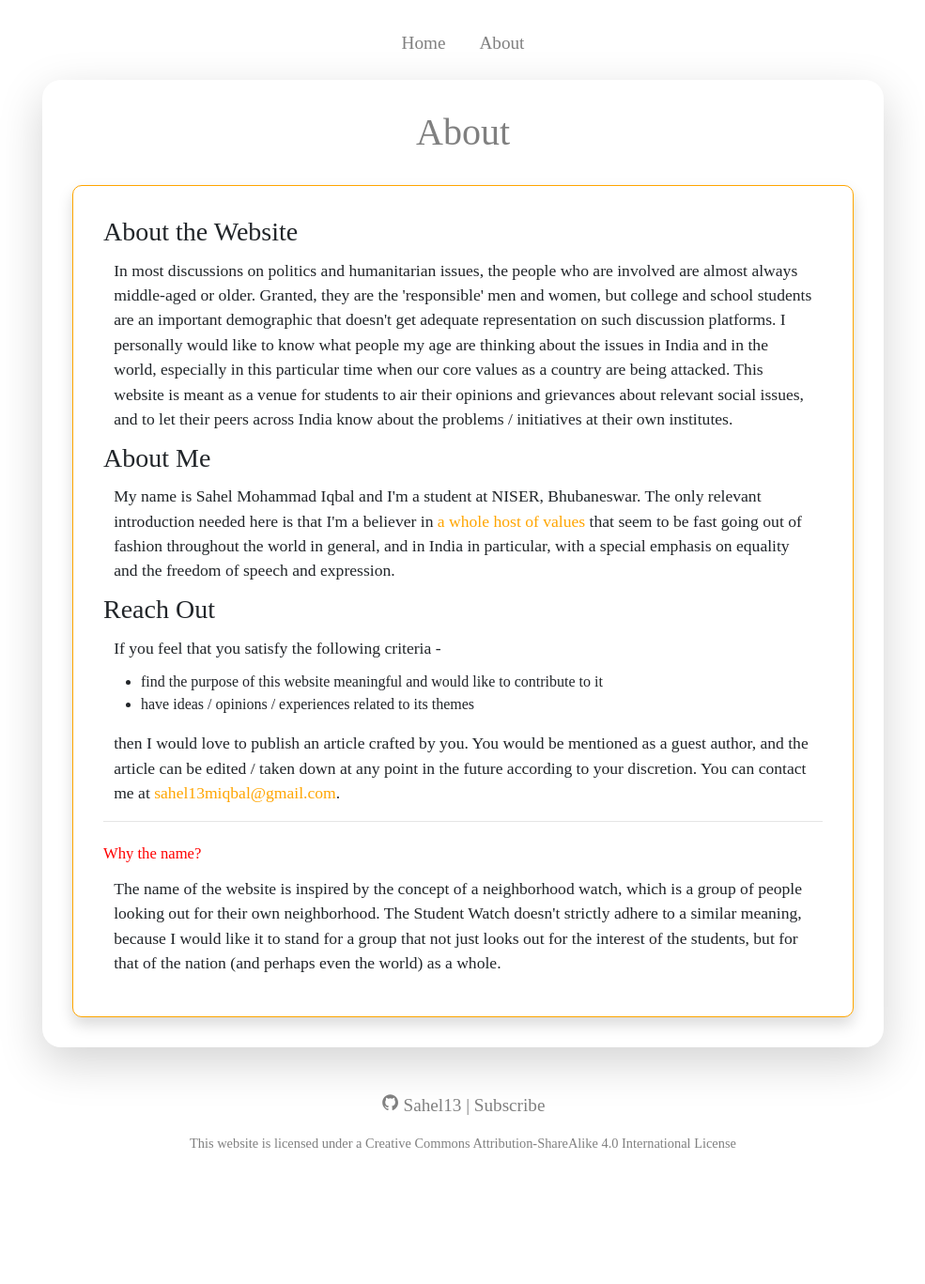
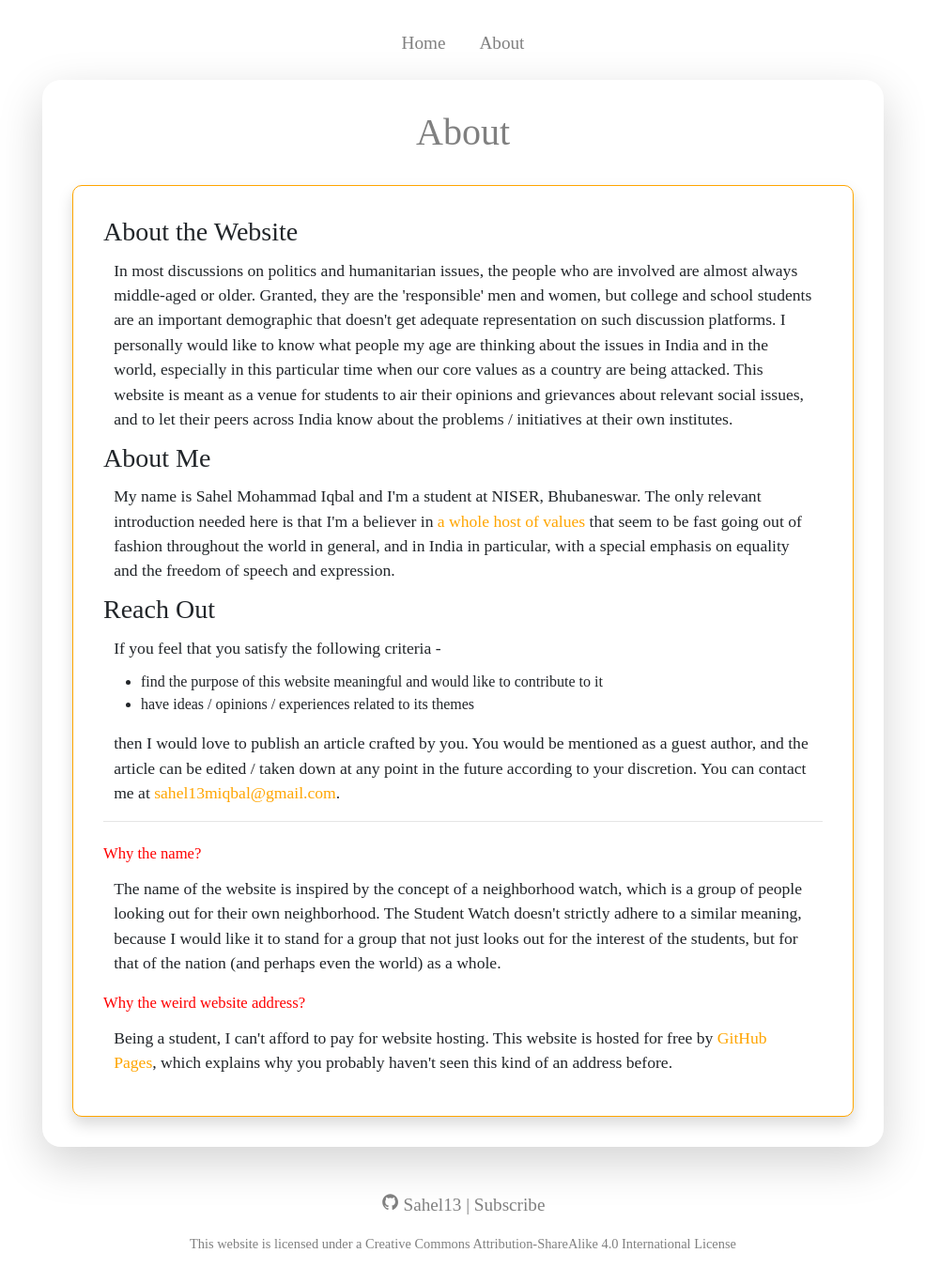
Before and after one commit to Sahel13/TheStudentWatch-Old, a Jekyll site: the page built from about.html, in a window 1280 px wide. Shown: the whole page at 94% size, without its empty margins (147-1132 px from the left). Built offline with Jekyll 4.4.1, drawn with Linux system fonts in a browser that asks for light colours; nearby versions of some CDN libraries; before the commit the page ends 1261 px from its top, so only the background shows below that.

Commit message:
About page reinstated

```diff
--- a/about.html
+++ b/about.html
@@ -36,4 +36,8 @@ permalink: /about/
 		<span><small>Why the name?</small></span>
 		<p>The name of the website is inspired by the concept of a neighborhood watch, which is a group of people looking out for their own neighborhood. The Student Watch doesn't strictly adhere to a similar meaning, because I would like it to stand for a group that not just looks out for the interest of the students, but for that of the nation (and perhaps even the world) as a whole.</p>
 	</section>
+	<section>
+		<span><small>Why the weird website address?</small></span>
+		<p>Being a student, I can't afford to pay for website hosting. This website is hosted for free by <a target="_blank" href="https://pages.github.com">GitHub Pages</a>, which explains why you probably haven't seen this kind of an address before.</p>
+	</section>
 </div>
```
